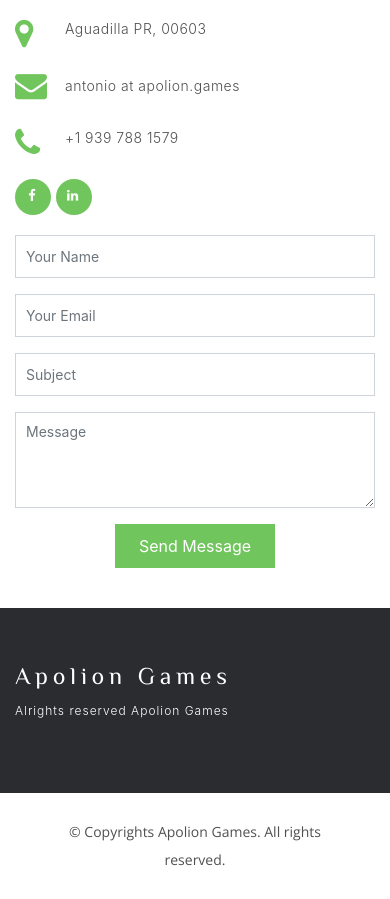
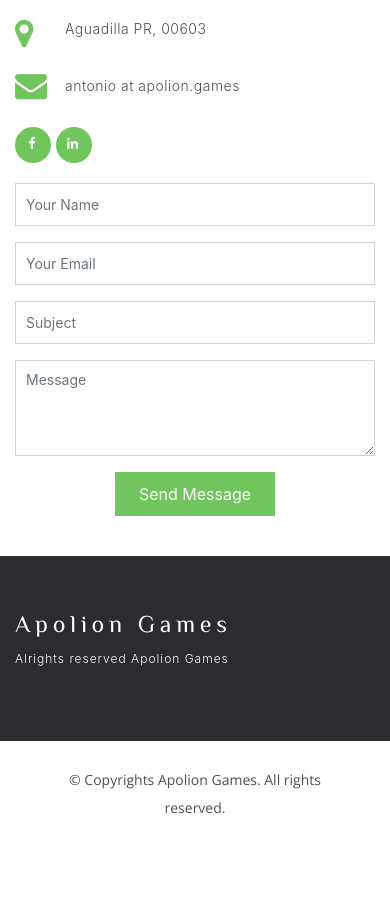
Before and after one commit to Apo45ty/apo45ty.github.io, a plain HTML site: page index.html in a window 390 px wide. Shown: the part 7040-7939 px from the top of the page. After the commit the page ends 7887 px from the top, so only its background shows below. Drawn offline with nearby package versions, Linux system fonts and the light colour scheme.

Commit message:
removed phone number

```diff
--- a/index.html
+++ b/index.html
@@ -358,10 +358,10 @@
               <p>antonio at apolion.games</p>
             </div>
 
-            <div>
+            <!-- <div>
               <i class="fa fa-phone"></i>
-              <p>+1 939 788 1579</p>
-            </div>
+              <p></p>
+            </div> -->
           </div>
 
           <div class="social-links">
```
